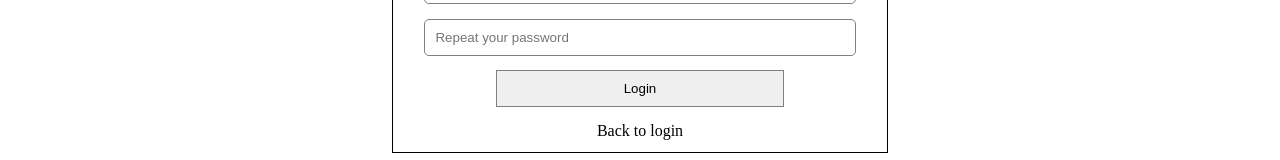
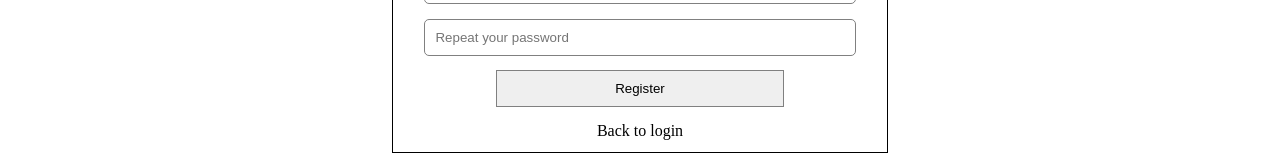
Before and after one commit to FortinoSandoval/MarketOrganizer.Client, an Angular app: page /register in a window 1280 px wide. Shown: the part 233-393 px from the top of the page. Built offline with nearby package versions, Linux system fonts and the light colour scheme.

Commit message:
fixed submit btn in register component

```diff
--- a/src/app/register/register.component.html
+++ b/src/app/register/register.component.html
@@ -12,7 +12,7 @@
           <input type="password" placeholder="Repeat your password" class="register-input" name="password2" required [(ngModel)]="model.Password2">
           <span *ngIf="matchError">Passwords must match</span>
         </label>
-        <button type="submit" class="submit-btn" [disabled]="!canRegister || model.Password !== model.Password2">Login</button>
+        <button type="submit" class="submit-btn" [disabled]="!canRegister || model.Password !== model.Password2">Register</button>
       </form>
       <a class="login" routerLink="/login">Back to login</a>
     </section>
```
